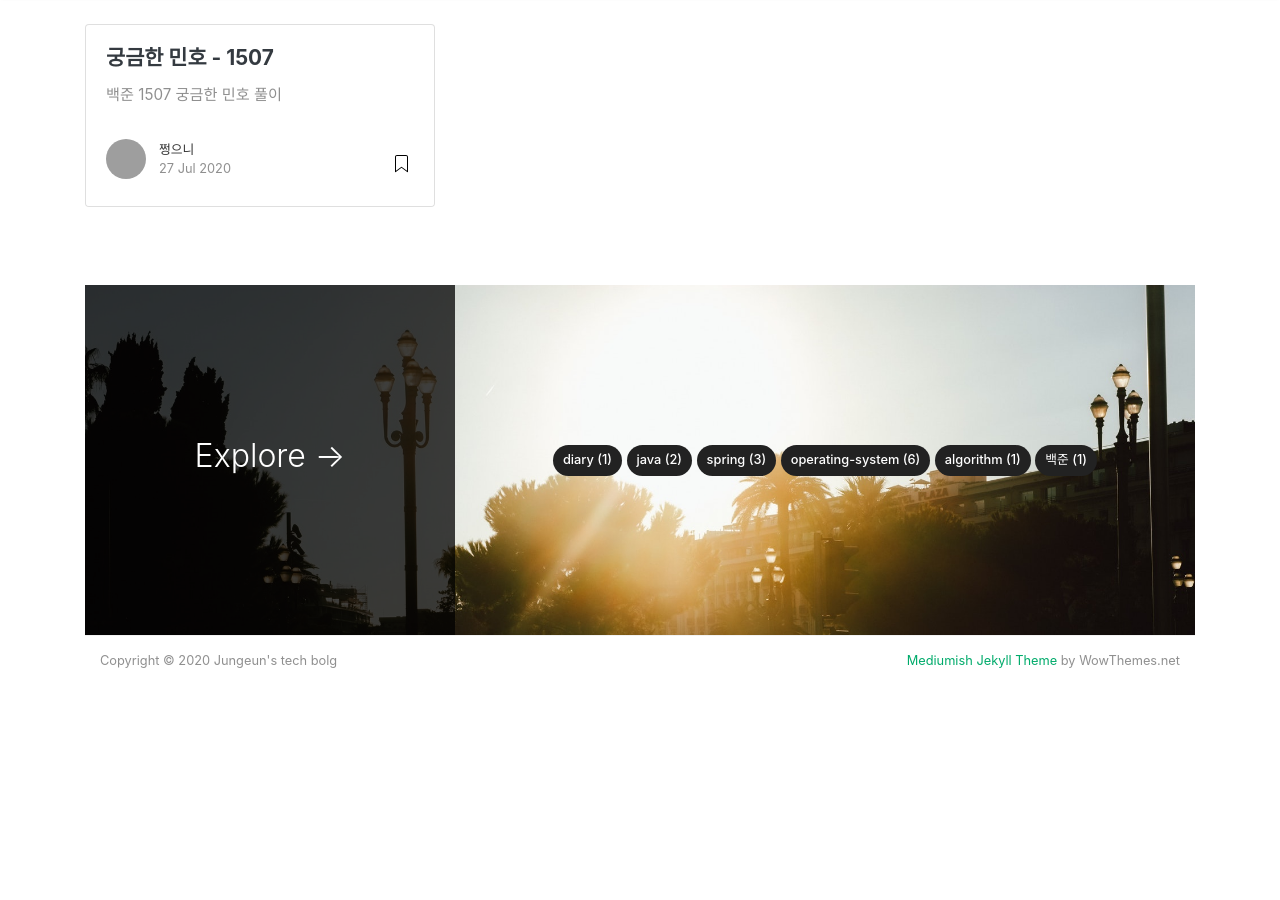
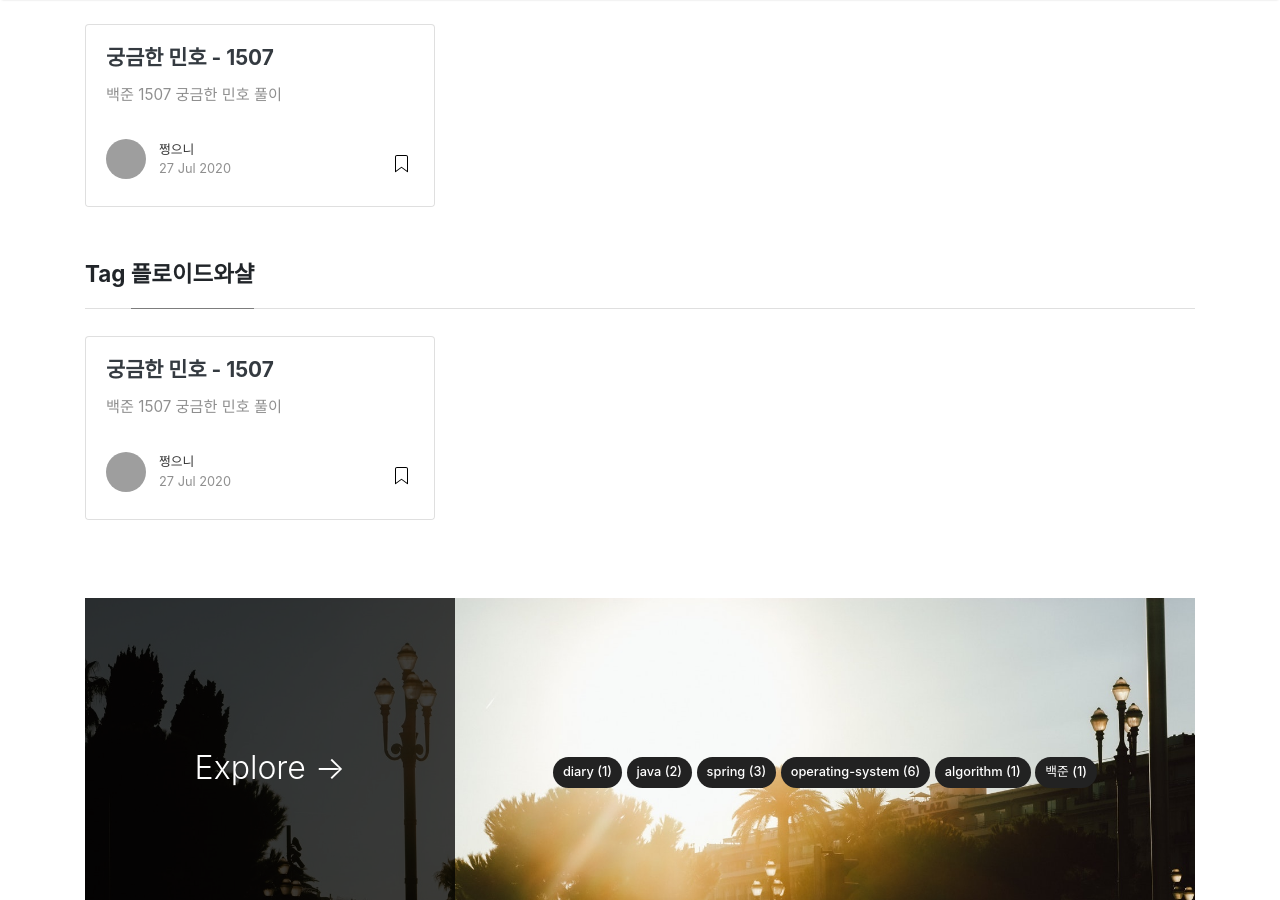
Before and after one commit to JungeunKwon/JungeunKwon.github.io, a Jekyll site: the page built from _pages/tags.md, in a window 1280 px wide and 900 px high, scrolled down 14119 px. Built offline with Jekyll 4.4.1, drawn with Linux system fonts in a browser that asks for light colours; nearby versions of some CDN libraries; some web fonts are replaced; before the commit the page ends 14864 px from its top, so only the background shows below that; part of the change alters nothing that is shown; grey boxes are pictures that could not be loaded.

Commit message:
[추가] 궁금한 민호

```diff
--- a/_posts/2020-07-27-algorithm-chapter1.md
+++ b/_posts/2020-07-27-algorithm-chapter1.md
@@ -3,7 +3,7 @@ layout: post
 title: "궁금한 민호 - 1507"
 author: Jungeun
 categories: [algorithm, 백준]
-tags: [알고리즘, 백준]
+tags: [알고리즘, 백준, 플로이드와샬]
 description: "백준 1507 궁금한 민호 풀이"
 featured: false
 
@@ -11,4 +11,12 @@ featured: false
 
 ![1507](/assets/images/boj/1507_boj.png)
 
+그림 그리면서 따라 해보니 이해가 잘 되었다.
+
+문제를 보면 다행히도 최단거리는 이미 다 구해져있다.
+
+주어진 예제에서 1번에서 2번가는 거리가 6, 2번에서 3번으로 가는 거리가 9 이고, 이 둘의 합이 15인 것을 알 수 있다. 예제 입력에서 1번에서 3번으로 가는 거리가 15인 것으로 보아 1은 2를 거쳐가는 것이 최단 거리라고 유추할 수 있다. 그래서 1번에서 3번 가는 것은 거쳐가는 것이기에 제외한다. 이런식으로 거쳐가는 거리를 제외하고 남은 다리를 더하면 된다.
+
+불가능한 경우란 이미 최단거리가 구해져 있는 데, 거쳐 가는 것이 더 짧은 경우 불가능한 경우이다. (28번 줄)
+
 <script src="https://gist.github.com/JungeunKwon/fe8e18ee06a1bcb3c93515cb716b3587.js"></script>
```
